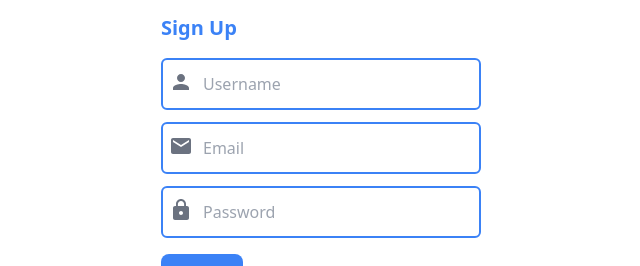
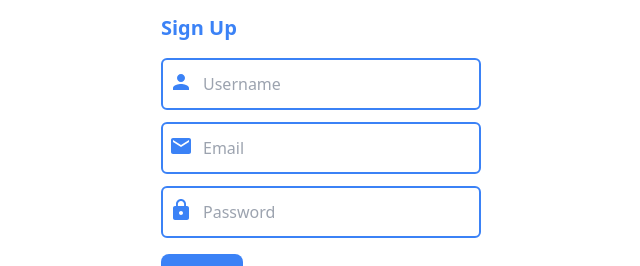
Before and after one commit to chandubomma/OneTT, a Next.js app: page /signup in a window 1280 px wide. Shown: the part 208-474 px from the top of the page, without its empty margins (319-959 px from the left). Built offline with nearby package versions, Linux system fonts and the light colour scheme.

Commit message:
updated - auth segment.

```diff
--- /dev/null
+++ b/src/app/(auth)/signin/loading.js
@@ -0,0 +1,12 @@
+
+const loading = () => {
+
+  return (
+    <div className="w-fit m-auto h-screen flex flex-row items-center align-middle animate-pulse">
+        <div className="w-8 h-8 bg-transparent border-4 border-gray-400 border-e-gray-100 rounded-full animate-spin"></div>
+        <h2 className="text-3xl text-gray-400 ml-2">Loading...</h2>
+    </div>
+  )
+}
+
+export default loading
--- /dev/null
+++ b/src/app/(auth)/signup/loading.js
@@ -0,0 +1,12 @@
+
+const loading = () => {
+
+  return (
+    <div className="w-fit m-auto h-screen flex flex-row items-center align-middle animate-pulse">
+        <div className="w-8 h-8 bg-transparent border-4 border-gray-400 border-e-gray-100 rounded-full animate-spin"></div>
+        <h2 className="text-3xl text-gray-400 ml-2">Loading...</h2>
+    </div>
+  )
+}
+
+export default loading
--- a/src/app/(auth)/signup/page.js
+++ b/src/app/(auth)/signup/page.js
@@ -50,15 +50,15 @@ export default function page(){
                     <h3 className="mb-4 text-xl text-blue-500 font-medium"><strong>Sign Up</strong></h3>
                     <form method='POST' onSubmit={(e)=>handleSignUp(e)}>
                         <div className=" mb-3 mt-4 relative">
-                            <PersonIcon className='absolute top-3 left-2 text-gray-500'/>
+                            <PersonIcon className='absolute top-3 left-2 text-blue-500'/>
                             <input type="text" className="w-80 p-3 pl-10 border-2 border-blue-500 focus:outline-blue-500 text-gray-500 rounded-md" id="name" placeholder="Username" name="name" onChange={(e)=>handleInputChange(e)} required/>
                         </div>
                         <div className=" mb-3 mt-3 relative">
-                            <EmailIcon className='absolute top-3 left-2 text-gray-500'/>
+                            <EmailIcon className='absolute top-3 left-2 text-blue-500'/>
                             <input type="email" className="w-80 p-3 pl-10 border-2 border-blue-500 focus:outline-blue-500 text-gray-500 rounded-md" id="email" placeholder="Email" name="email" onChange={(e)=>handleInputChange(e)} required/>
                         </div>
                         <div className=" mb-3 mt-3 relative">
-                            <LockIcon className='absolute top-3 left-2 text-gray-500'/>
+                            <LockIcon className='absolute top-3 left-2 text-blue-500'/>
                             <input type="password" className="w-80 p-3 pl-10 border-2 border-blue-500 focus:outline-blue-500 text-gray-500 rounded-md" id="password" placeholder="Password" name="password" onChange={(e)=>handleInputChange(e)} required/>
                         </div>
                         <div className="mt-4">
```
